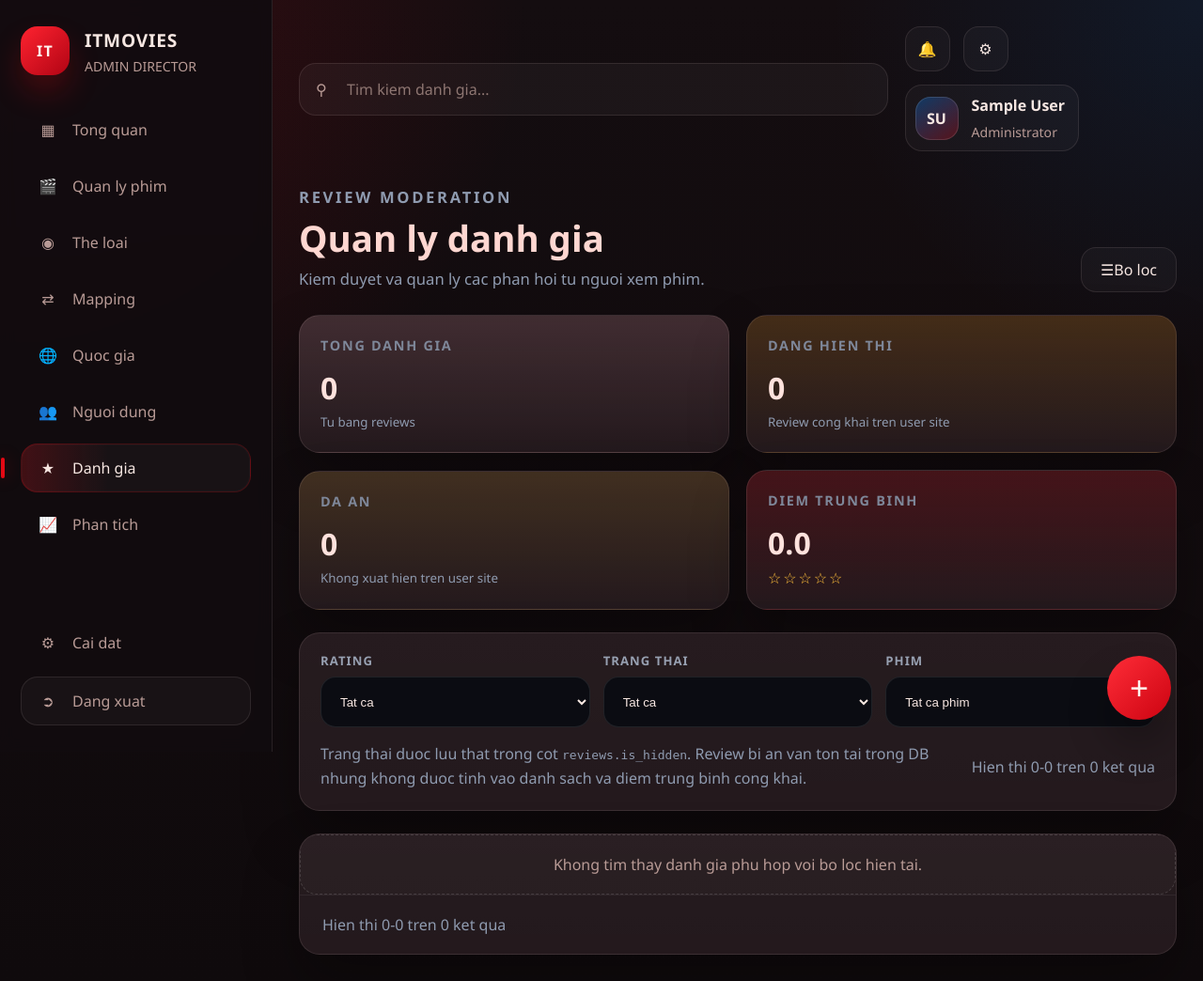
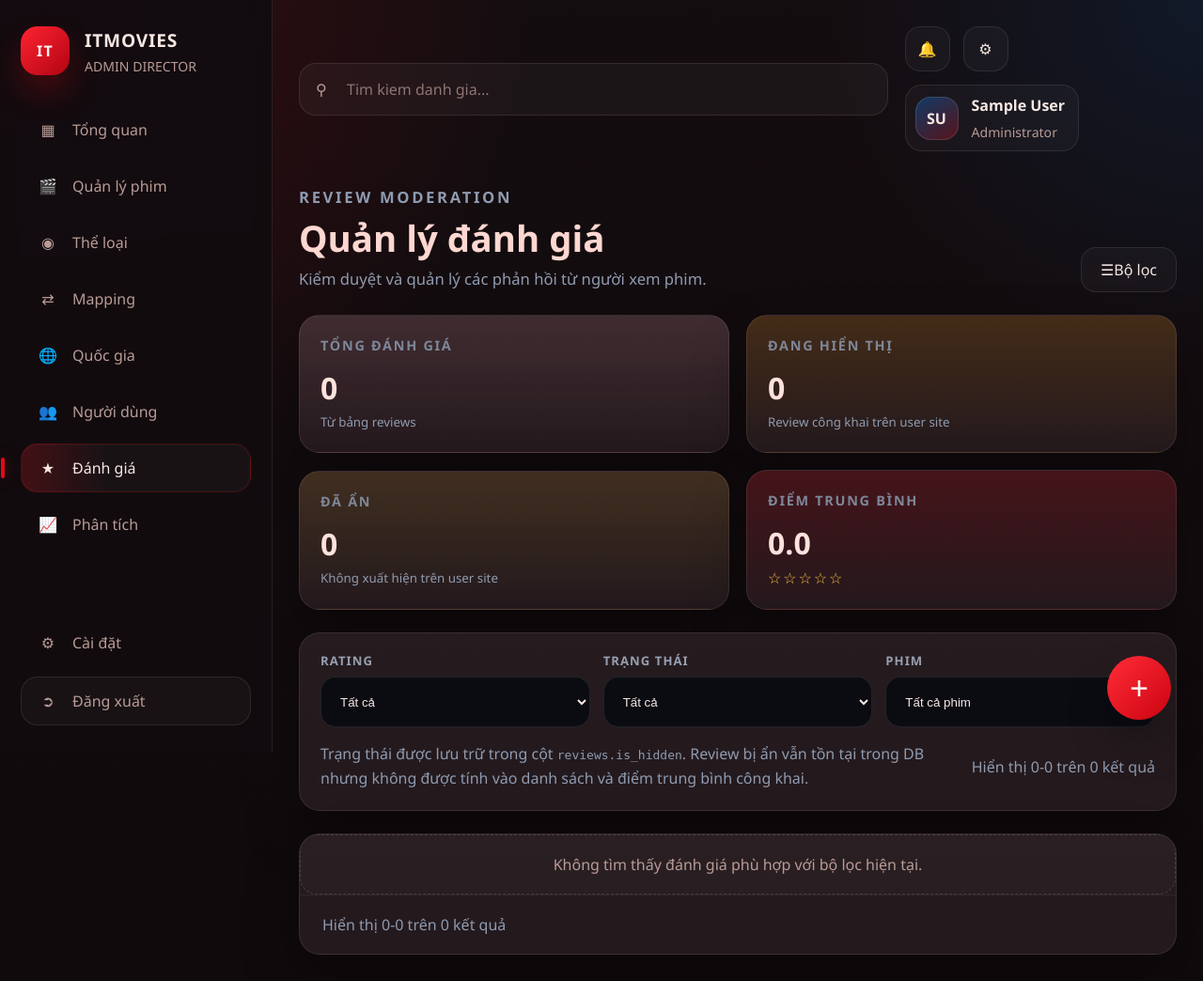
Before and after one commit to KophaiHuyyy/movie-wb, a PHP site: page /list_review.php in a window 1280 px wide. Shown: the whole page at 94% size. Run offline with PHP 8.4, Linux system fonts and the light colour scheme; the visitor is signed in with stand-in values (Sample User, id 1); data comes from the database, SQL or seed files in the repository; data that the repository does not hold is empty.

Commit message:
sửa chính tả

```diff
--- a/movies_admin/list_review.php
+++ b/movies_admin/list_review.php
@@ -400,13 +400,15 @@ $displayEnd = $filteredTotal > 0 ? min($filteredTotal, $offset + count($reviews)
 ?>
 <!DOCTYPE html>
 <html lang="vi">
+
 <head>
     <meta charset="UTF-8">
     <meta http-equiv="X-UA-Compatible" content="IE=edge">
     <meta name="viewport" content="width=device-width, initial-scale=1.0">
-    <title>Quan ly danh gia | ITMOVIES Admin</title>
+    <title>Quản lý danh giá | ITMOVIES Admin</title>
     <link rel="stylesheet" href="style_admin.css">
 </head>
+
 <body>
     <div class="admin-shell">
         <aside class="admin-sidebar">
@@ -421,15 +423,15 @@ $displayEnd = $filteredTotal > 0 ? min($filteredTotal, $offset + count($reviews)
             <nav class="admin-nav">
                 <a class="admin-nav-item" href="index.php">
                     <span class="admin-nav-icon">&#9638;</span>
-                    <span>Tong quan</span>
+                    <span>Tổng quan</span>
                 </a>
                 <a class="admin-nav-item" href="index.php?page_layout=listfilm">
                     <span class="admin-nav-icon">&#127916;</span>
-                    <span>Quan ly phim</span>
+                    <span>Quản lý phim</span>
                 </a>
                 <a class="admin-nav-item" href="index.php?page_layout=list_theloai">
                     <span class="admin-nav-icon">&#9673;</span>
-                    <span>The loai</span>
+                    <span>Thể loại</span>
                 </a>
                 <a class="admin-nav-item" href="index.php?page_layout=list_theloai_phim">
                     <span class="admin-nav-icon">&#8644;</span>
@@ -437,30 +439,31 @@ $displayEnd = $filteredTotal > 0 ? min($filteredTotal, $offset + count($reviews)
                 </a>
                 <a class="admin-nav-item" href="index.php?page_layout=themquocgia">
                     <span class="admin-nav-icon">&#127760;</span>
-                    <span>Quoc gia</span>
+                    <span>Quốc gia</span>
                 </a>
                 <a class="admin-nav-item" href="index.php?page_layout=list_user">
                     <span class="admin-nav-icon">&#128101;</span>
-                    <span>Nguoi dung</span>
+                    <span>Người dùng</span>
                 </a>
                 <a class="admin-nav-item is-active has-indicator" href="index.php?page_layout=list_review">
                     <span class="admin-nav-icon">&#9733;</span>
-                    <span>Danh gia</span>
+                    <span>Đánh giá</span>
                 </a>
                 <a class="admin-nav-item" href="index.php#top-movies">
                     <span class="admin-nav-icon">&#128200;</span>
-                    <span>Phan tich</span>
+                    <span>Phân tích</span>
                 </a>
             </nav>
 
             <div class="admin-sidebar-footer">
                 <a class="admin-nav-item" href="index.php?page_layout=listfilm">
                     <span class="admin-nav-icon">&#9881;</span>
-                    <span>Cai dat</span>
+                    <span>Cài đặt</span>
                 </a>
-                <a class="admin-logout" href="logout.php" onclick="return confirm('Ban co chac chan muon dang xuat khong?')">
+                <a class="admin-logout" href="logout.php"
+                    onclick="return confirm('Ban co chac chan muon dang xuat khong?')">
                     <span class="admin-nav-icon">&#10162;</span>
-                    <span>Dang xuat</span>
+                    <span>Đăng xuất</span>
                 </a>
             </div>
         </aside>
@@ -479,7 +482,8 @@ $displayEnd = $filteredTotal > 0 ? min($filteredTotal, $offset + count($reviews)
                     <input type="hidden" name="movie_id" value="<?php echo (int) $movieFilter; ?>">
                     <?php } ?>
                     <span class="admin-search-icon">&#9906;</span>
-                    <input type="search" name="keyword" value="<?php echo admin_escape($keyword); ?>" placeholder="Tim kiem danh gia...">
+                    <input type="search" name="keyword" value="<?php echo admin_escape($keyword); ?>"
+                        placeholder="Tim kiem danh gia...">
                 </form>
 
                 <div class="admin-topbar-actions">
@@ -498,14 +502,14 @@ $displayEnd = $filteredTotal > 0 ? min($filteredTotal, $offset + count($reviews)
             <section class="review-header">
                 <div class="review-header-copy">
                     <p class="review-kicker">Review moderation</p>
-                    <h1>Quan ly danh gia</h1>
-                    <p>Kiem duyet va quan ly cac phan hoi tu nguoi xem phim.</p>
+                    <h1>Quản lý đánh giá</h1>
+                    <p>Kiểm duyệt và quản lý các phản hồi từ người xem phim.</p>
                 </div>
 
                 <div class="review-header-actions">
                     <button class="admin-secondary-btn review-filter-toggle" type="button" data-review-filter-toggle>
                         <span>&#9776;</span>
-                        <span>Bo loc</span>
+                        <span>Bộ lọc</span>
                     </button>
                 </div>
             </section>
@@ -513,47 +517,49 @@ $displayEnd = $filteredTotal > 0 ? min($filteredTotal, $offset + count($reviews)
             <section class="review-stats-grid">
                 <article class="review-stat-card review-stat-card-rose admin-card">
                     <div class="review-stat-head">
-                        <span class="review-stat-label">Tong danh gia</span>
+                        <span class="review-stat-label">Tổng đánh giá</span>
                     </div>
                     <div class="review-stat-body">
                         <strong><?php echo admin_escape(admin_format_number($totalReviews)); ?></strong>
-                        <small>Tu bang reviews</small>
+                        <small>Từ bảng reviews</small>
                     </div>
                 </article>
 
                 <article class="review-stat-card review-stat-card-amber admin-card">
                     <div class="review-stat-head">
-                        <span class="review-stat-label">Dang hien thi</span>
+                        <span class="review-stat-label">Đang hiển thị</span>
                     </div>
                     <div class="review-stat-body">
                         <strong><?php echo admin_escape(admin_format_number($visibleReviews)); ?></strong>
-                        <small>Review cong khai tren user site</small>
+                        <small>Review công khai trên user site</small>
                     </div>
                 </article>
 
                 <article class="review-stat-card review-stat-card-gold admin-card">
                     <div class="review-stat-head">
-                        <span class="review-stat-label">Da an</span>
+                        <span class="review-stat-label">Đã ẩn</span>
                     </div>
                     <div class="review-stat-body">
                         <strong><?php echo admin_escape(admin_format_number($hiddenReviews)); ?></strong>
-                        <small>Khong xuat hien tren user site</small>
+                        <small>Không xuất hiện trên user site</small>
                     </div>
                 </article>
 
                 <article class="review-stat-card review-stat-card-danger admin-card">
                     <div class="review-stat-head">
-                        <span class="review-stat-label">Diem trung binh</span>
+                        <span class="review-stat-label">Điểm trung bình</span>
                     </div>
                     <div class="review-stat-body">
                         <strong><?php echo $averageRating > 0 ? admin_escape(admin_format_decimal($averageRating)) : "0.0"; ?></strong>
-                        <div class="rating-stars rating-stars-summary"><?php echo admin_render_rating_stars((int) round($averageRating)); ?></div>
+                        <div class="rating-stars rating-stars-summary">
+                            <?php echo admin_render_rating_stars((int) round($averageRating)); ?></div>
                     </div>
                 </article>
             </section>
 
             <?php if ($flashMessage !== "") { ?>
-                <div class="account-form-alert <?php echo in_array($notice, array("deleted", "hidden", "shown"), true) ? "account-form-alert-success" : "account-form-alert-error"; ?>">
+            <div
+                class="account-form-alert <?php echo in_array($notice, array("deleted", "hidden", "shown"), true) ? "account-form-alert-success" : "account-form-alert-error"; ?>">
                 <?php echo admin_escape($flashMessage); ?>
             </div>
             <?php } ?>
@@ -568,28 +574,30 @@ $displayEnd = $filteredTotal > 0 ? min($filteredTotal, $offset + count($reviews)
                     <label class="review-filter-select">
                         <span>Rating</span>
                         <select name="rating" onchange="this.form.submit()">
-                            <option value="all" <?php echo $ratingFilter === "all" ? "selected" : ""; ?>>Tat ca</option>
+                            <option value="all" <?php echo $ratingFilter === "all" ? "selected" : ""; ?>>Tất cả</option>
                             <option value="5" <?php echo $ratingFilter === "5" ? "selected" : ""; ?>>5 sao</option>
                             <option value="4" <?php echo $ratingFilter === "4" ? "selected" : ""; ?>>4 sao</option>
-                            <option value="3" <?php echo $ratingFilter === "3" ? "selected" : ""; ?>>3 sao tro xuong</option>
+                            <option value="3" <?php echo $ratingFilter === "3" ? "selected" : ""; ?>>3 sao tro xuong
+                            </option>
                         </select>
                     </label>
 
                     <label class="review-filter-select">
-                        <span>Trang thai</span>
+                        <span>Trạng thái</span>
                         <select name="status" onchange="this.form.submit()">
-                            <option value="all" <?php echo $statusFilter === "all" ? "selected" : ""; ?>>Tat ca</option>
-                            <option value="hien" <?php echo $statusFilter === "hien" ? "selected" : ""; ?>>Hien</option>
-                            <option value="an" <?php echo $statusFilter === "an" ? "selected" : ""; ?>>An</option>
+                            <option value="all" <?php echo $statusFilter === "all" ? "selected" : ""; ?>>Tất cả</option>
+                            <option value="hien" <?php echo $statusFilter === "hien" ? "selected" : ""; ?>>Hiện</option>
+                            <option value="an" <?php echo $statusFilter === "an" ? "selected" : ""; ?>>Ẩn</option>
                         </select>
                     </label>
 
                     <label class="review-filter-select review-filter-select-wide">
                         <span>Phim</span>
                         <select name="movie_id" onchange="this.form.submit()">
-                            <option value="0">Tat ca phim</option>
+                            <option value="0">Tất cả phim</option>
                             <?php foreach ($movieOptions as $movieOption) { ?>
-                                <option value="<?php echo (int) $movieOption["movie_id"]; ?>" <?php echo $movieFilter === (int) $movieOption["movie_id"] ? "selected" : ""; ?>>
+                            <option value="<?php echo (int) $movieOption["movie_id"]; ?>"
+                                <?php echo $movieFilter === (int) $movieOption["movie_id"] ? "selected" : ""; ?>>
                                 <?php echo admin_escape($movieOption["title"]); ?>
                             </option>
                             <?php } ?>
@@ -599,25 +607,27 @@ $displayEnd = $filteredTotal > 0 ? min($filteredTotal, $offset + count($reviews)
                 </form>
 
                 <div class="review-filter-meta">
-                    <p>Trang thai duoc luu that trong cot <code>reviews.is_hidden</code>. Review bi an van ton tai trong DB nhung khong duoc tinh vao danh sach va diem trung binh cong khai.</p>
-                    <span>Hien thi <?php echo admin_escape($displayStart); ?>-<?php echo admin_escape($displayEnd); ?> tren <?php echo admin_escape(admin_format_number($filteredTotal)); ?> ket qua</span>
+                    <p>Trạng thái được lưu trữ trong cột <code>reviews.is_hidden</code>. Review bị ẩn vẫn tồn tại
+                        trong DB nhưng không được tính vào danh sách và điểm trung bình công khai.</p>
+                    <span>Hiển thị <?php echo admin_escape($displayStart); ?>-<?php echo admin_escape($displayEnd); ?>
+                        trên <?php echo admin_escape(admin_format_number($filteredTotal)); ?> kết quả</span>
                 </div>
             </section>
 
             <section class="review-table-card admin-card">
                 <?php if (empty($reviews)) { ?>
-                    <div class="admin-empty-state">Khong tim thay danh gia phu hop voi bo loc hien tai.</div>
+                <div class="admin-empty-state">Không tìm thấy đánh giá phù hợp với bộ lọc hiện tại.</div>
                 <?php } else { ?>
                 <div class="review-table-scroll">
                     <table class="review-table">
                         <thead>
                             <tr>
                                 <th>Phim</th>
-                                    <th>Nguoi dung</th>
-                                    <th>Danh gia</th>
-                                    <th>Binh luan</th>
-                                    <th>Trang thai</th>
-                                    <th>Thao tac</th>
+                                <th>Người dùng</th>
+                                <th>Đánh giá</th>
+                                <th>Ý kiến</th>
+                                <th>Trạng thái</th>
+                                <th>Thao tác</th>
                             </tr>
                         </thead>
                         <tbody>
@@ -643,9 +653,12 @@ $displayEnd = $filteredTotal > 0 ? min($filteredTotal, $offset + count($reviews)
                                     <div class="review-movie-cell">
                                         <div class="review-movie-poster">
                                             <?php if ($posterPath !== "") { ?>
-                                                        <img src="<?php echo admin_escape($posterPath); ?>" alt="<?php echo admin_escape($review["movie_title"]); ?>">
+                                            <img src="<?php echo admin_escape($posterPath); ?>"
+                                                alt="<?php echo admin_escape($review["movie_title"]); ?>">
                                             <?php } else { ?>
-                                                        <div class="review-movie-fallback"><?php echo admin_escape(admin_initials($review["movie_title"])); ?></div>
+                                            <div class="review-movie-fallback">
+                                                <?php echo admin_escape(admin_initials($review["movie_title"])); ?>
+                                            </div>
                                             <?php } ?>
                                         </div>
                                         <div class="review-movie-copy">
@@ -656,7 +669,8 @@ $displayEnd = $filteredTotal > 0 ? min($filteredTotal, $offset + count($reviews)
                                 </td>
                                 <td>
                                     <div class="review-user-cell">
-                                                <div class="review-user-avatar"><?php echo admin_escape(admin_initials($reviewerName)); ?></div>
+                                        <div class="review-user-avatar">
+                                            <?php echo admin_escape(admin_initials($reviewerName)); ?></div>
                                         <div class="review-user-copy">
                                             <strong><?php echo admin_escape($reviewerName); ?></strong>
                                             <small><?php echo admin_escape($review["email"] !== "" ? $review["email"] : "@" . $review["username"]); ?></small>
@@ -665,21 +679,29 @@ $displayEnd = $filteredTotal > 0 ? min($filteredTotal, $offset + count($reviews)
                                 </td>
                                 <td>
                                     <div class="review-rating-cell">
-                                                <div class="rating-stars"><?php echo admin_render_rating_stars((int) $review["rating"]); ?></div>
+                                        <div class="rating-stars">
+                                            <?php echo admin_render_rating_stars((int) $review["rating"]); ?></div>
                                         <strong><?php echo admin_escape((int) $review["rating"] . "/5"); ?></strong>
                                         <small><?php echo admin_escape(admin_format_review_date($review["review_date"])); ?></small>
                                     </div>
                                 </td>
                                 <td>
-                                            <p class="review-comment<?php echo $isHidden ? " is-hidden" : ""; ?>"><?php echo admin_escape(admin_review_comment_excerpt($review["comment"])); ?></p>
+                                    <p class="review-comment<?php echo $isHidden ? " is-hidden" : ""; ?>">
+                                        <?php echo admin_escape(admin_review_comment_excerpt($review["comment"])); ?>
+                                    </p>
                                 </td>
                                 <td>
-                                            <span class="review-status-badge <?php echo $isHidden ? "is-hidden" : "is-visible"; ?>"><?php echo $isHidden ? "An" : "Hien"; ?></span>
+                                    <span
+                                        class="review-status-badge <?php echo $isHidden ? "is-hidden" : "is-visible"; ?>"><?php echo $isHidden ? "An" : "Hien"; ?></span>
                                 </td>
                                 <td>
                                     <div class="review-action-group">
-                                                <a class="review-action-button <?php echo $isHidden ? "review-action-button-success" : "review-action-button-warning"; ?>" href="index.php?page_layout=xuly_anreview&id=<?php echo (int) $review["review_id"]; ?>&visibility=<?php echo $isHidden ? "hien" : "an"; ?>&keyword=<?php echo urlencode($keyword); ?>&rating=<?php echo urlencode($ratingFilter); ?>&status=<?php echo urlencode($statusFilter); ?>&movie_id=<?php echo (int) $movieFilter; ?>&page=<?php echo (int) $page; ?>" onclick="return confirm('<?php echo $isHidden ? "Hien" : "An"; ?> binh luan nay?')"><?php echo $isHidden ? "&#10003;" : "&#128065;"; ?></a>
-                                                <a class="review-action-button review-action-button-danger" href="index.php?page_layout=xuly_xoareview&id=<?php echo (int) $review["review_id"]; ?>&keyword=<?php echo urlencode($keyword); ?>&rating=<?php echo urlencode($ratingFilter); ?>&status=<?php echo urlencode($statusFilter); ?>&movie_id=<?php echo (int) $movieFilter; ?>&page=<?php echo (int) $page; ?>" onclick="return confirm('Ban co chac chan muon xoa danh gia nay khong?')">&#128465;</a>
+                                        <a class="review-action-button <?php echo $isHidden ? "review-action-button-success" : "review-action-button-warning"; ?>"
+                                            href="index.php?page_layout=xuly_anreview&id=<?php echo (int) $review["review_id"]; ?>&visibility=<?php echo $isHidden ? "hien" : "an"; ?>&keyword=<?php echo urlencode($keyword); ?>&rating=<?php echo urlencode($ratingFilter); ?>&status=<?php echo urlencode($statusFilter); ?>&movie_id=<?php echo (int) $movieFilter; ?>&page=<?php echo (int) $page; ?>"
+                                            onclick="return confirm('<?php echo $isHidden ? "Hien" : "An"; ?> binh luan nay?')"><?php echo $isHidden ? "&#10003;" : "&#128065;"; ?></a>
+                                        <a class="review-action-button review-action-button-danger"
+                                            href="index.php?page_layout=xuly_xoareview&id=<?php echo (int) $review["review_id"]; ?>&keyword=<?php echo urlencode($keyword); ?>&rating=<?php echo urlencode($ratingFilter); ?>&status=<?php echo urlencode($statusFilter); ?>&movie_id=<?php echo (int) $movieFilter; ?>&page=<?php echo (int) $page; ?>"
+                                            onclick="return confirm('Ban co chac chan muon xoa danh gia nay khong?')">&#128465;</a>
                                     </div>
                                 </td>
                             </tr>
@@ -690,10 +712,11 @@ $displayEnd = $filteredTotal > 0 ? min($filteredTotal, $offset + count($reviews)
                 <?php } ?>
 
                 <div class="review-table-footer">
-                    <p>Hien thi <?php echo admin_escape($displayStart); ?>-<?php echo admin_escape($displayEnd); ?> tren <?php echo admin_escape(admin_format_number($filteredTotal)); ?> ket qua</p>
+                    <p>Hiển thị <?php echo admin_escape($displayStart); ?>-<?php echo admin_escape($displayEnd); ?> trên
+                        <?php echo admin_escape(admin_format_number($filteredTotal)); ?> kết quả</p>
 
                     <?php if ($totalPages > 1) { ?>
-                        <nav class="review-pagination" aria-label="Dieu huong phan trang">
+                    <nav class="review-pagination" aria-label="Điều hướng phân trang">
                         <?php if ($page > 1) { ?>
                         <a class="review-page-button" href="<?php echo admin_escape(admin_review_url(array(
                                                                         "keyword" => $keyword,
@@ -723,7 +746,8 @@ $displayEnd = $filteredTotal > 0 ? min($filteredTotal, $offset + count($reviews)
                         <?php } ?>
 
                         <?php for ($pageNumber = $startPage; $pageNumber <= $endPage; $pageNumber++) { ?>
-                                <a class="review-page-button<?php echo $pageNumber === $page ? " is-active" : ""; ?>" href="<?php echo admin_escape(admin_review_url(array(
+                        <a class="review-page-button<?php echo $pageNumber === $page ? " is-active" : ""; ?>"
+                            href="<?php echo admin_escape(admin_review_url(array(
                                                                                                                                 "keyword" => $keyword,
                                                                                                                                 "rating" => $ratingFilter,
                                                                                                                                 "status" => $statusFilter,
@@ -778,4 +802,5 @@ $displayEnd = $filteredTotal > 0 ? min($filteredTotal, $offset + count($reviews)
     })();
     </script>
 </body>
+
 </html>
```
Lines whose indentation alone changed are shown as unchanged.
